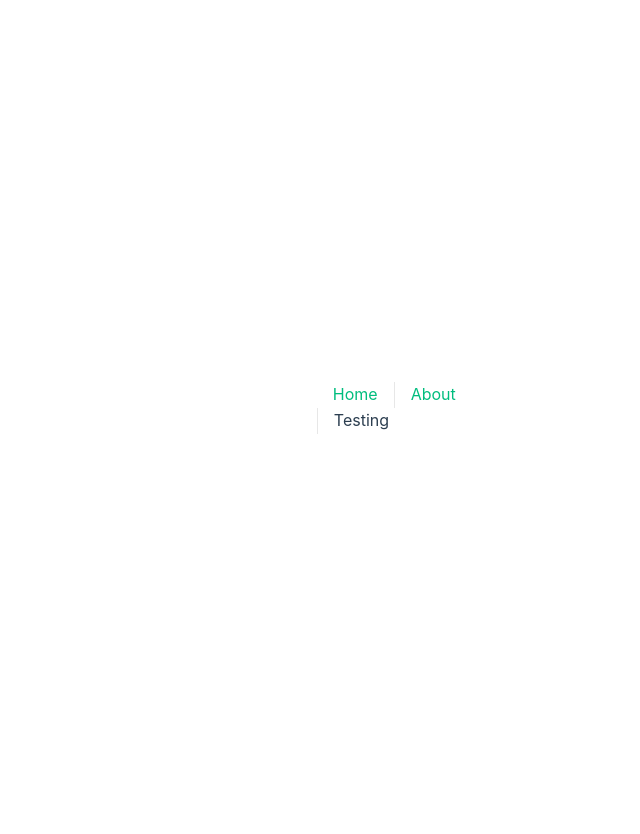
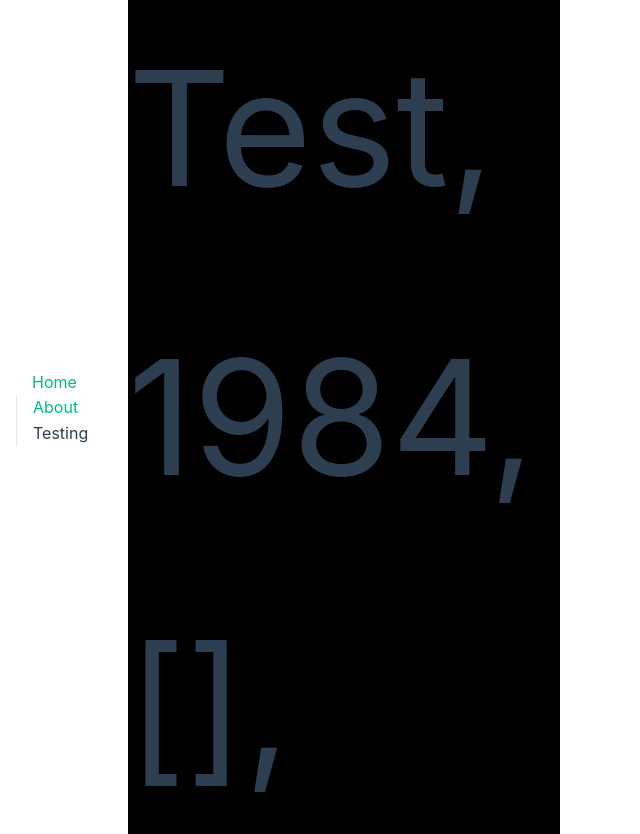
Before and after one commit to staten-island-tech/sql-project-women-in-stem-plus-tyler, a Vue app in the folder SQL/: page /TestHome in a window 1280 px wide. Shown: the whole page, without its empty margins (0-640 px from the left). Before the commit the page ends 800 px from the top, so only its background shows below. Built offline with nearby package versions, Linux system fonts and the light colour scheme; no server answers; the database is empty.

Commit message:
Sadge the api

```diff
--- a/SQL/src/components/ReuseCards.vue
+++ b/SQL/src/components/ReuseCards.vue
@@ -1,12 +1,12 @@
 <template>
   <div class="cards">
-    <sub class="cards">{{ NameData }}, {{ Id }}</sub>
+    <sub class="cards">{{ NameData }}, {{ Id }}, {{ info }}, {{ FandomNames }}</sub>
   </div>
 </template>
 
 <script setup>
-import { ref, onBeforeMount } from 'vue'
-/* import supabase from '../lib/supabaseClient.js' */
+import { ref, onBeforeMount, onMounted } from 'vue'
+import { supabase } from '../lib/supabaseClient.js'
 
 const info = ref([])
 const FandomNames = ref('')
@@ -14,6 +14,7 @@ const FandomNames = ref('')
 async function getData() {
   let { data } = await supabase.from('trial').select('*')
   info.value = data
+  console.log(data)
 }
 
 async function getFandomNames() {
@@ -22,14 +23,16 @@ async function getFandomNames() {
   console.log(NameData)
 }
 
-onBeforeMount(() => {
+onMounted(() => {
   getData()
   getFandomNames()
 })
 
 const props = defineProps({
-  data: Array,
-  NameData: Array
+  Id: Number,
+  NameData: String,
+  FandomNames: Array,
+  info: Array
 })
 </script>
 
--- a/SQL/src/views/TestHome.vue
+++ b/SQL/src/views/TestHome.vue
@@ -1,18 +1,15 @@
 <template>
   <div>
-    <ReuseCards
-      v-for="info in $data"
-      :key="info.id"
-      :NameData="NameData"
-      :Id="1984"
-      class="cards"
-    />
+    <ReuseCards :NameData="NameData" :Id="1984" :FandomName="[]" class="cards" />
   </div>
 </template>
 
 <script setup>
 import { ref } from 'vue'
 import ReuseCards from '../components/ReuseCards.vue'
+const NameData = ref('Test')
+const Id = ref('09342')
+const FandomName = ref('asdasdasda')
 </script>
 
 <style scoped>
```
